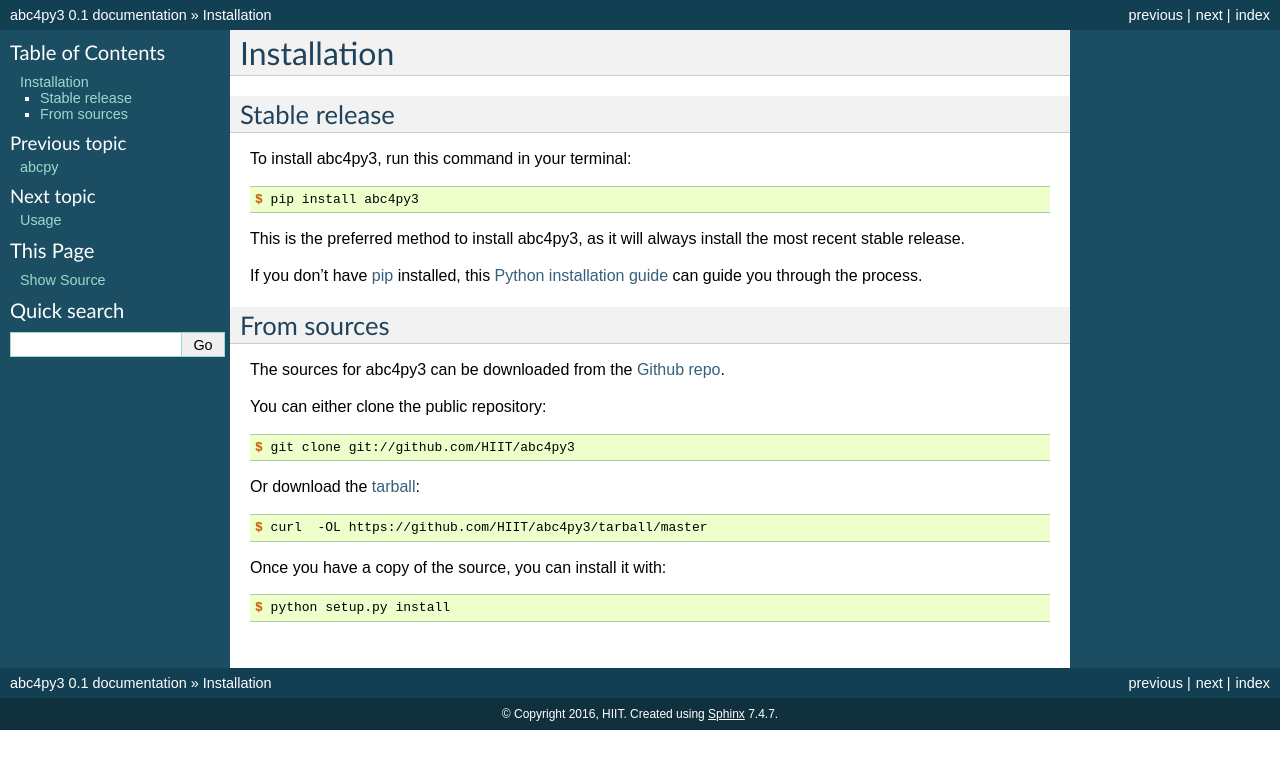
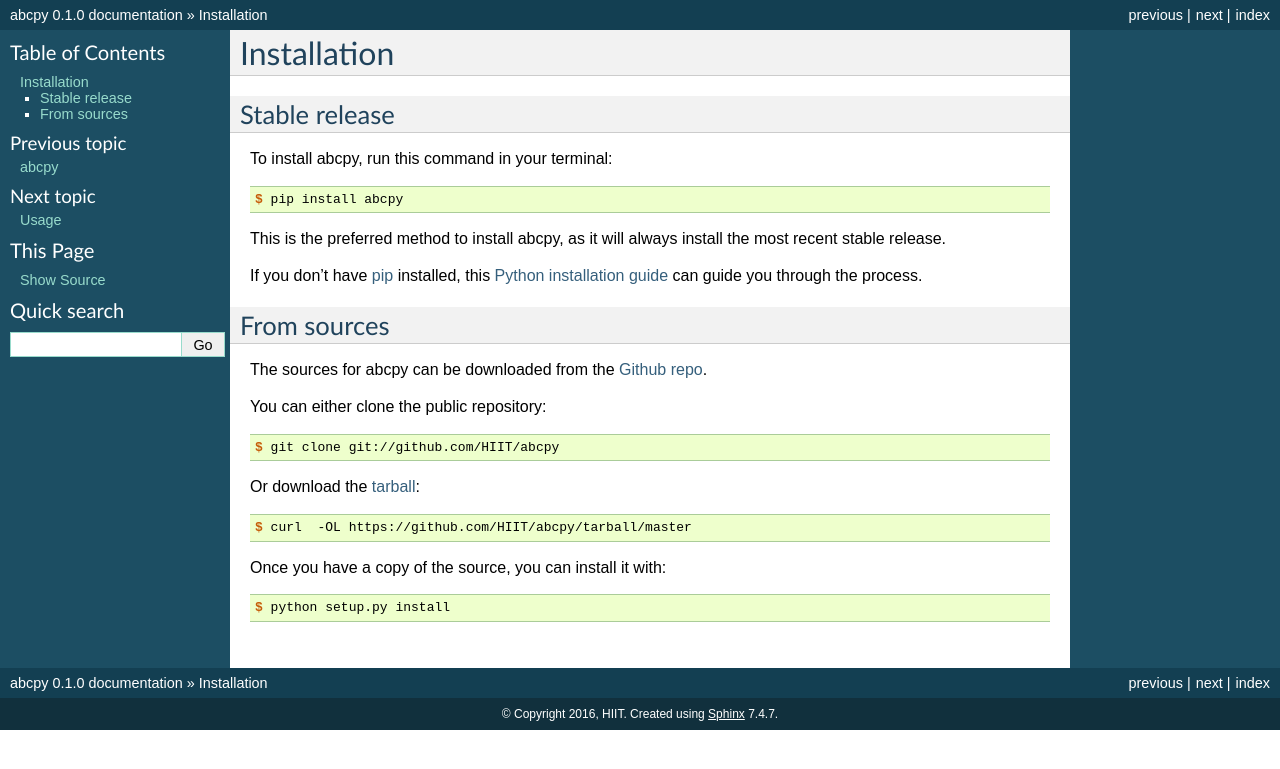
Before and after one commit to elfi-dev/elfi, a Sphinx documentation site: the page built from docs/installation.rst, in a window 1280 px wide. Shown: the top 769 px of the page. Built offline with Sphinx 7.4.7, drawn with Linux system fonts in a browser that asks for light colours; the version number is read from the project's files by our own code.

Commit message:
Rename abc4py to abcpy

```diff
--- a/abcpy/__init__.py
+++ b/abcpy/__init__.py
@@ -1 +1,5 @@
 # -*- coding: utf-8 -*-
+
+__author__ = 'HIIT'
+__email__ = 'aki.vehtari@aalto.fi'
+__version__ = '0.1.0'
--- a/docs/conf.py
+++ b/docs/conf.py
@@ -1,7 +1,7 @@
 #!/usr/bin/env python
 # -*- coding: utf-8 -*-
 #
-# abc4py3 documentation build configuration file, created by
+# abcpy documentation build configuration file, created by
 # sphinx-quickstart on Tue Jul  9 22:26:36 2013.
 #
 # This file is execfile()d with the current directory set to its
@@ -31,7 +31,7 @@
 # version is used.
 sys.path.insert(0, project_root)
 
-import abc4py3
+import abcpy
 
 # -- General configuration ---------------------------------------------
 
@@ -55,7 +55,7 @@
 master_doc = 'index'
 
 # General information about the project.
-project = u'abc4py3'
+project = u'abcpy'
 copyright = u"2016, HIIT"
 
 # The version info for the project you're documenting, acts as replacement
@@ -63,9 +63,9 @@
 # the built documents.
 #
 # The short X.Y version.
-version = abc4py3.__version__
+version = abcpy.__version__
 # The full version, including alpha/beta/rc tags.
-release = abc4py3.__version__
+release = abcpy.__version__
 
 # The language for content autogenerated by Sphinx. Refer to documentation
 # for a list of supported languages.
@@ -188,7 +188,7 @@
 #html_file_suffix = None
 
 # Output file base name for HTML help builder.
-htmlhelp_basename = 'abc4py3doc'
+htmlhelp_basename = 'abcpydoc'
 
 
 # -- Options for LaTeX output ------------------------------------------
@@ -208,8 +208,8 @@
 # (source start file, target name, title, author, documentclass
 # [howto/manual]).
 latex_documents = [
-    ('index', 'abc4py3.tex',
-     u'abc4py3 Documentation',
+    ('index', 'abcpy.tex',
+     u'abcpy Documentation',
      u'HIIT', 'manual'),
 ]
 
@@ -239,8 +239,8 @@
 # One entry per manual page. List of tuples
 # (source start file, name, description, authors, manual section).
 man_pages = [
-    ('index', 'abc4py3',
-     u'abc4py3 Documentation',
+    ('index', 'abcpy',
+     u'abcpy Documentation',
      [u'HIIT'], 1)
 ]
 
@@ -254,10 +254,10 @@
 # (source start file, target name, title, author,
 #  dir menu entry, description, category)
 texinfo_documents = [
-    ('index', 'abc4py3',
-     u'abc4py3 Documentation',
+    ('index', 'abcpy',
+     u'abcpy Documentation',
      u'HIIT',
-     'abc4py3',
+     'abcpy',
      'One line description of project.',
      'Miscellaneous'),
 ]
--- a/docs/index.rst
+++ b/docs/index.rst
@@ -1,9 +1,9 @@
-.. abc4py3 documentation master file, created by
+.. abcpy documentation master file, created by
    sphinx-quickstart on Tue Jul  9 22:26:36 2013.
    You can adapt this file completely to your liking, but it should at least
    contain the root `toctree` directive.
 
-Welcome to abc4py3's documentation!
+Welcome to abcpy's documentation!
 ======================================
 
 Contents:
--- a/docs/installation.rst
+++ b/docs/installation.rst
@@ -8,13 +8,13 @@
 Stable release
 --------------
 
-To install abc4py3, run this command in your terminal:
+To install abcpy, run this command in your terminal:
 
 .. code-block:: console
 
-    $ pip install abc4py3
+    $ pip install abcpy
 
-This is the preferred method to install abc4py3, as it will always install the most recent stable release.
+This is the preferred method to install abcpy, as it will always install the most recent stable release.
 
 If you don't have `pip`_ installed, this `Python installation guide`_ can guide
 you through the process.
@@ -26,19 +26,19 @@
 From sources
 ------------
 
-The sources for abc4py3 can be downloaded from the `Github repo`_.
+The sources for abcpy can be downloaded from the `Github repo`_.
 
 You can either clone the public repository:
 
 .. code-block:: console
 
-    $ git clone git://github.com/HIIT/abc4py3
+    $ git clone git://github.com/HIIT/abcpy
 
 Or download the `tarball`_:
 
 .. code-block:: console
 
-    $ curl  -OL https://github.com/HIIT/abc4py3/tarball/master
+    $ curl  -OL https://github.com/HIIT/abcpy/tarball/master
 
 Once you have a copy of the source, you can install it with:
 
@@ -47,5 +47,5 @@
     $ python setup.py install
 
 
-.. _Github repo: https://github.com/HIIT/abc4py3
-.. _tarball: https://github.com/HIIT/abc4py3/tarball/master
+.. _Github repo: https://github.com/HIIT/abcpy
+.. _tarball: https://github.com/HIIT/abcpy/tarball/master
--- a/docs/usage.rst
+++ b/docs/usage.rst
@@ -2,6 +2,6 @@
 Usage
 =====
 
-To use abc4py3 in a project::
+To use abcpy in a project::
 
-    import abc4py3
+    import abcpy
--- a/setup.cfg
+++ b/setup.cfg
@@ -7,7 +7,7 @@
 search = version='{current_version}'
 replace = version='{new_version}'
 
-[bumpversion:file:abc4py3/__init__.py]
+[bumpversion:file:abcpy/__init__.py]
 search = __version__ = '{current_version}'
 replace = __version__ = '{new_version}'
 
@@ -21,7 +21,7 @@
 	  build,
 	  dist,
 	  __init__.py,
-	  abc4py3/distributions.py
+	  abcpy/distributions.py
 max-line-length = 89
 statistics = True
 count = True
@@ -32,4 +32,4 @@
 
 [pytest]
 addopts = --ignore=setup.py --ignore=tests/functional --doctest-modules
-testpaths = abc4py3 tests
+testpaths = abcpy tests
--- a/travis_pypi_setup.py
+++ b/travis_pypi_setup.py
@@ -21,7 +21,7 @@
     from urllib.request import urlopen
 
 
-GITHUB_REPO = 'HIIT/abc4py'
+GITHUB_REPO = 'HIIT/abcpy'
 TRAVIS_CONFIG_FILE = os.path.join(
     os.path.dirname(os.path.abspath(__file__)), '.travis.yml')
 
```
Also changed, not shown: CONTRIBUTING.rst (+11 -11 lines), 4 other files.
